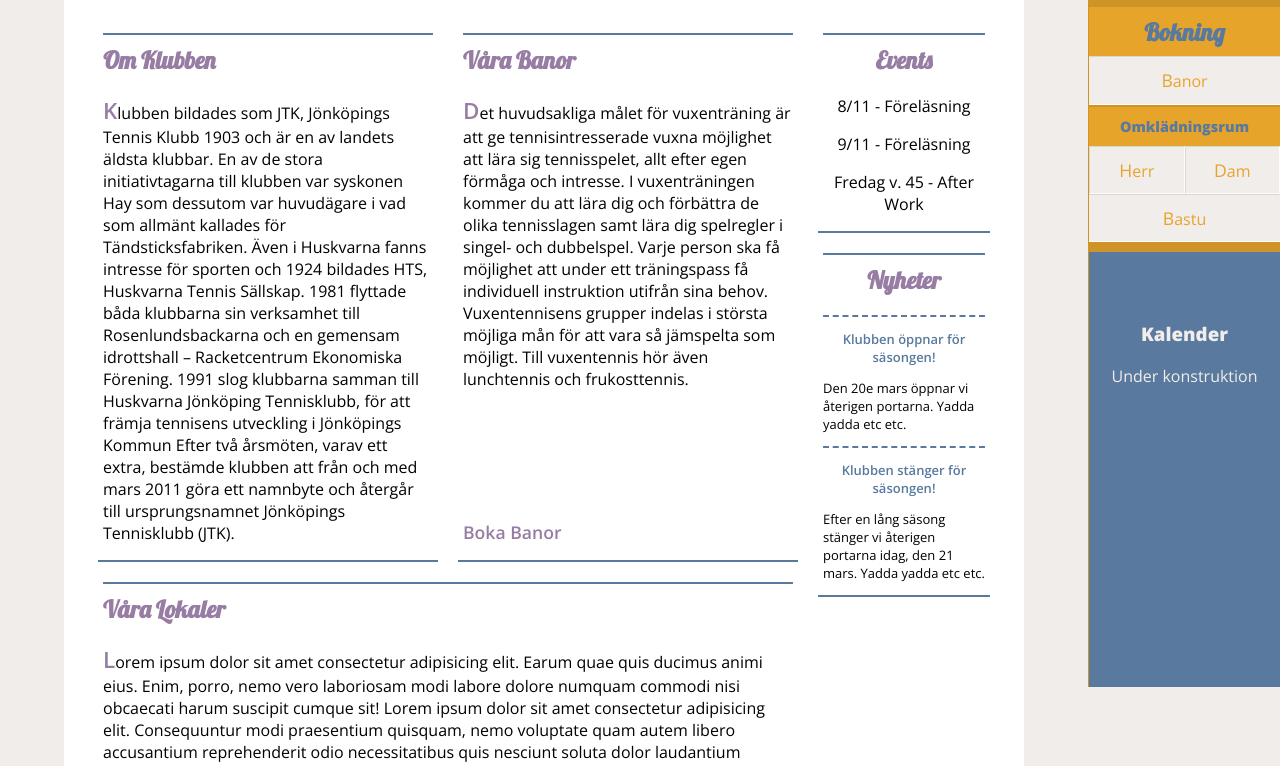
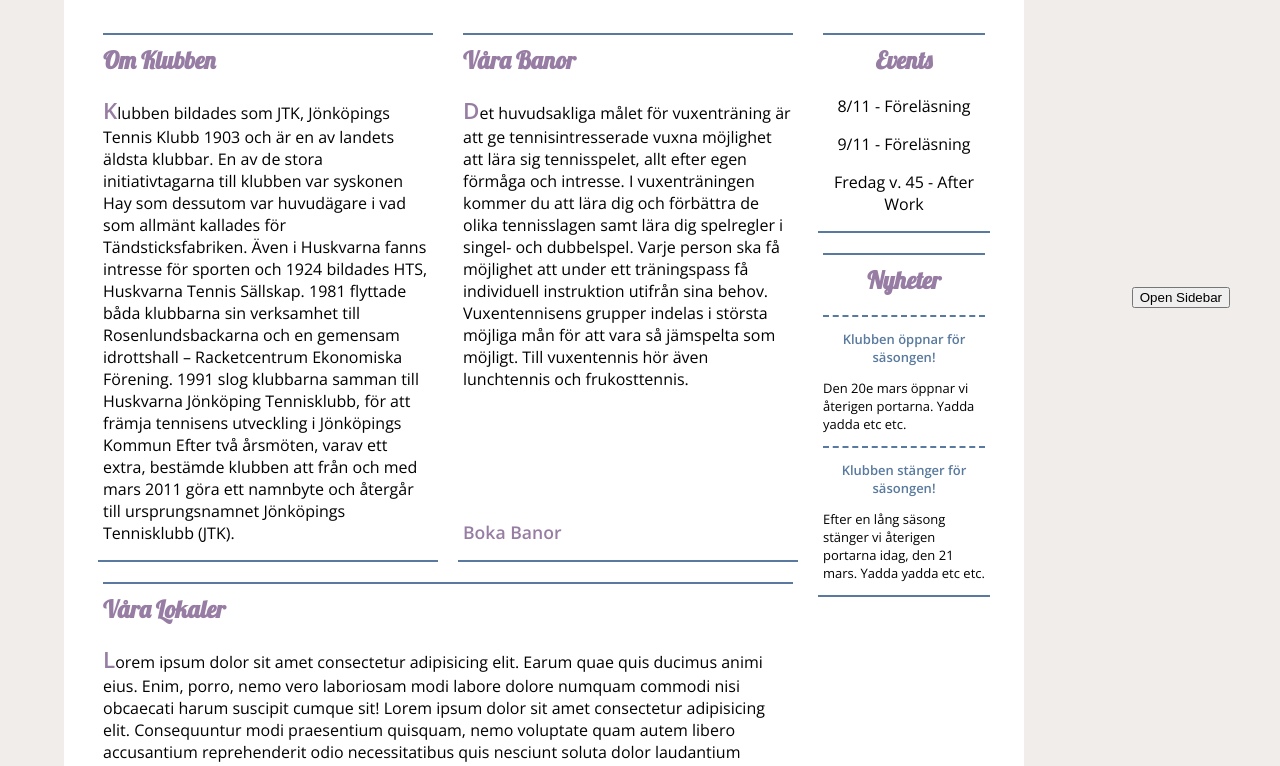
Before and after one commit to lucidrunner/tennis-projekt, a plain HTML site: page index.html in a window 1280 px wide. Shown: the part 113-879 px from the top of the page. Drawn offline with nearby package versions, Linux system fonts and the light colour scheme.

Commit message:
sliding sidenav
Need to re-layout the page and add it to the rest though

```diff
--- a/index.html
+++ b/index.html
@@ -6,6 +6,21 @@
     <meta name="viewport" content="width=device-width, initial-scale=1" />
     <link rel="stylesheet" type="text/css" href="styles.css" />
     <link rel="stylesheet" href="styles-sidebar.css" />
+
+    <script>
+        function openNav(){
+            document.getElementById("sidenav").style.width = "15%";
+            let button = document.getElementById("sidenav-button");
+            button.style.right = "18%";
+            button.onclick = closeNav;
+        }
+        function closeNav(){
+            document.getElementById("sidenav").style.width = "0";
+            let button = document.getElementById("sidenav-button");
+            button.style.right = "5%";
+            button.onclick = openNav;
+        }
+    </script>
   </head>
   <body>
     <header id="clubTitle">
@@ -126,8 +141,9 @@
       </address>
     </footer>
 
+    <button onclick="openNav()" class="sidenav-button" id="sidenav-button">Open Sidebar</button>
     <!--Sidebar-->
-    <div class="sidenav">
+    <div class="sidenav slide-sidenav" id="sidenav">
       <img
         src="tennis-player-with-racket.png"
         alt="Match icons created by Freepik - Flaticon"
--- a/styles-sidebar.css
+++ b/styles-sidebar.css
@@ -25,8 +25,23 @@
   overflow-x: hidden;
   background-color: var(--darkshade);
   color: var(--lightshade);
-  border-left: 1px solid var(--sidenavbordercolor);
 }
+
+/*
+Sliding Navbar
+*/
+.slide-sidenav{
+    width: 0;
+    transition: 0.5s;
+}
+
+.sidenav-button{
+    position: fixed;
+    right: 50px;
+    top: 50%;
+    transition: 0.5s;
+}
+
 
 .sidenav img {
   width: 100px;
@@ -40,6 +55,7 @@
   width: 100%;
   border-top: 10px solid var(--sidenavbordercolor);
   border-bottom: 10px solid var(--sidenavbordercolor);
+  border-left: 1px solid var(--sidenavbordercolor);
 }
 
 .sidenavlist {
```
Also changed, not shown: bastu.html (+2 -1 lines).
